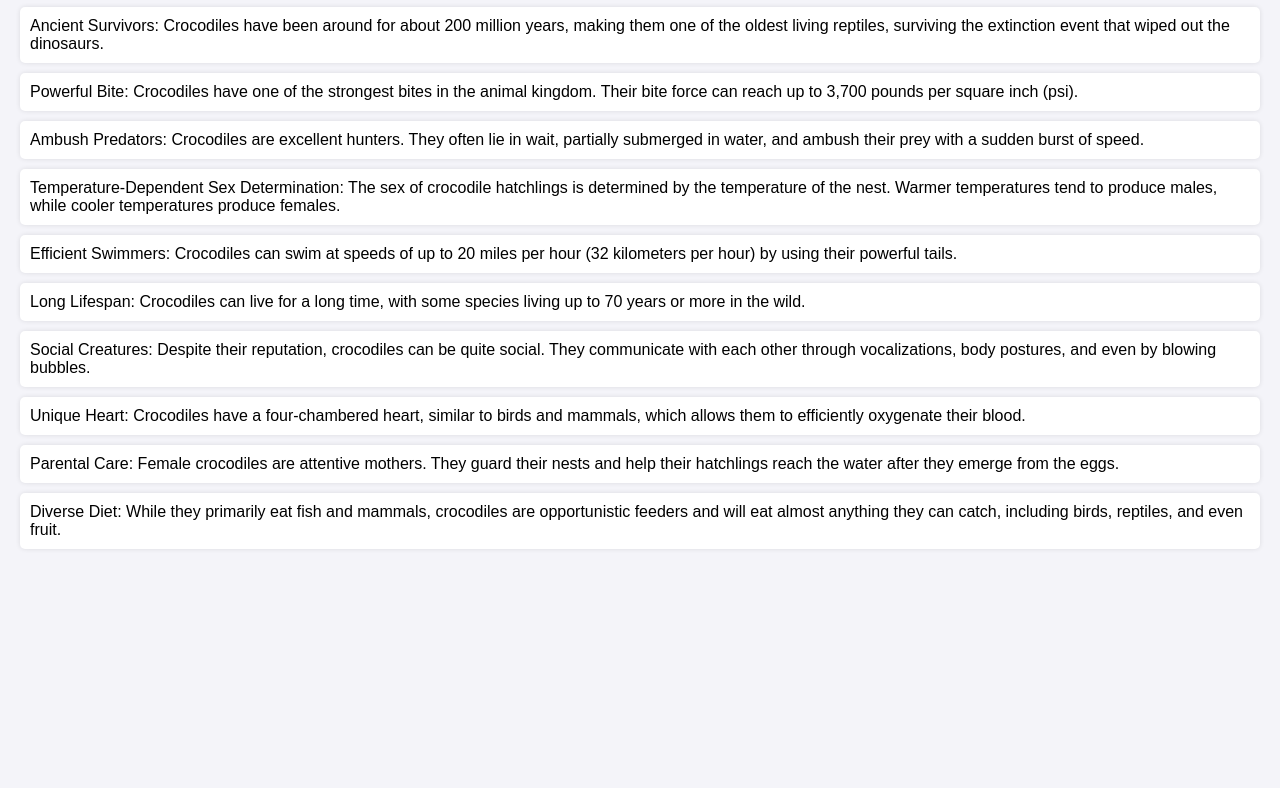
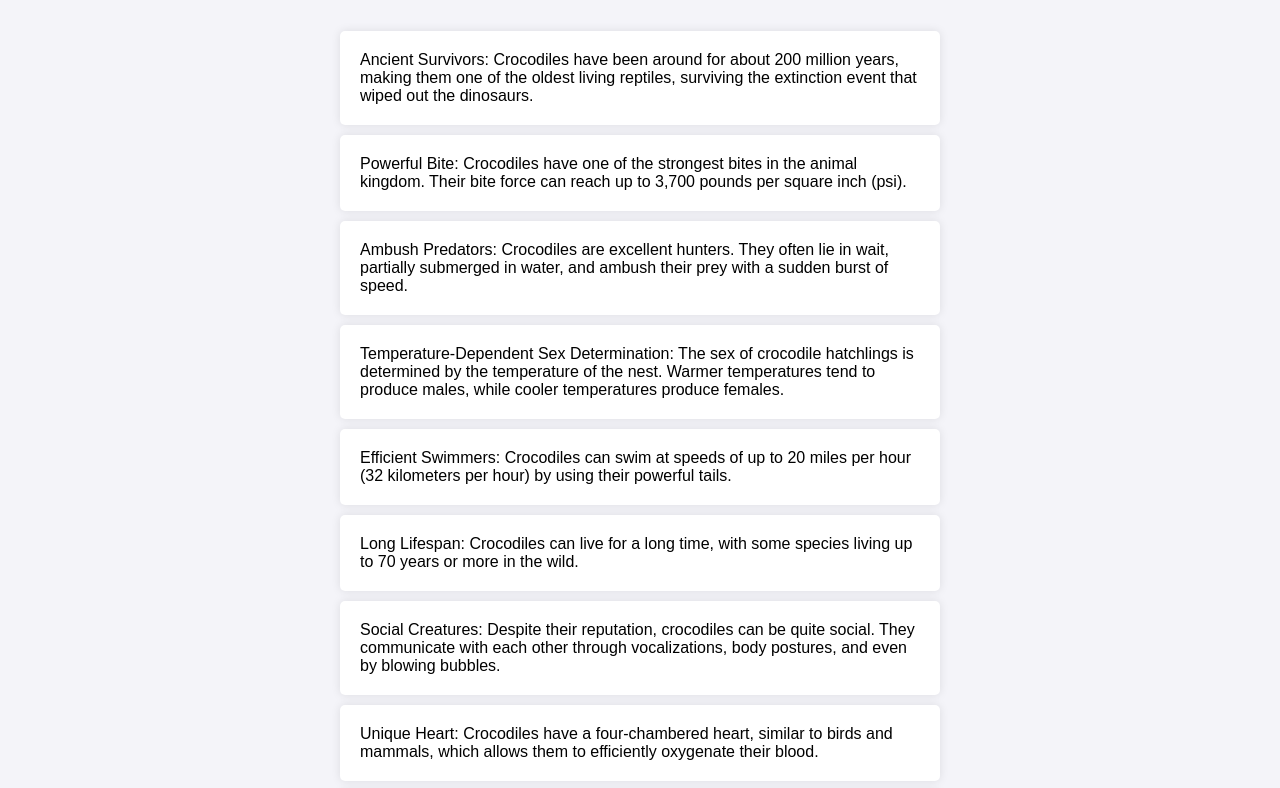
Before and after one commit to adityashirsatrao007/crocsfacts, a plain HTML site: page index.html in a window 1280 px wide. Shown: the part 93-881 px from the top of the page. Before the commit the page ends 800 px from the top, so only its background shows below. Drawn offline with Linux system fonts and the light colour scheme.

Commit message:
Update index.html

```diff
--- a/index.html
+++ b/index.html
@@ -5,28 +5,53 @@
     <meta name="viewport" content="width=device-width, initial-scale=1.0">
     <title>Crocodile Facts</title>
     <style>
+        :root {
+            --background-color: #f4f4f9;
+            --text-color: #333;
+            --card-background: #fff;
+            --card-shadow: rgba(0, 0, 0, 0.1);
+            --font-family: 'Arial', sans-serif;
+            --padding: 20px;
+            --margin: 10px;
+            --border-radius: 5px;
+        }
+
         body {
-            font-family: Arial, sans-serif;
+            font-family: var(--font-family);
             margin: 0;
-            padding: 20px;
-            background-color: #f4f4f9;
+            padding: var(--padding);
+            background-color: var(--background-color);
+            display: flex;
+            flex-direction: column;
+            align-items: center;
+            justify-content: center;
+            min-height: 100vh;
         }
 
         h1 {
-            color: #333;
+            color: var(--text-color);
+            margin-bottom: var(--padding);
         }
 
         ul {
             list-style-type: none;
             padding: 0;
+            width: 100%;
+            max-width: 600px;
         }
 
         li {
-            background-color: #fff;
-            margin: 10px 0;
-            padding: 10px;
-            border-radius: 5px;
-            box-shadow: 0 0 5px rgba(0, 0, 0, 0.1);
+            background-color: var(--card-background);
+            margin: var(--margin) 0;
+            padding: var(--padding);
+            border-radius: var(--border-radius);
+            box-shadow: 0 0 10px var(--card-shadow);
+            transition: transform 0.2s, box-shadow 0.2s;
+        }
+
+        li:hover {
+            transform: translateY(-5px);
+            box-shadow: 0 4px 15px var(--card-shadow);
         }
     </style>
 </head>
```
